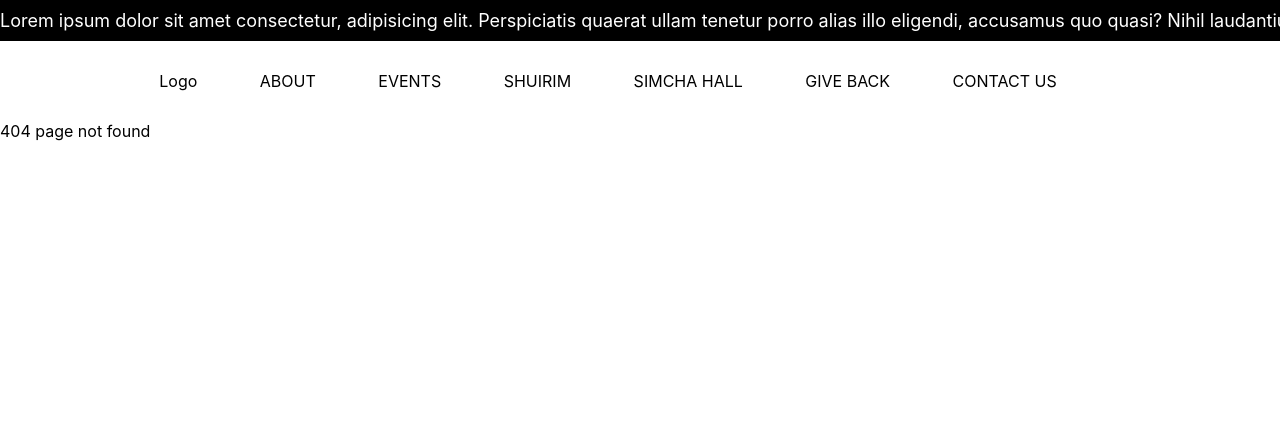
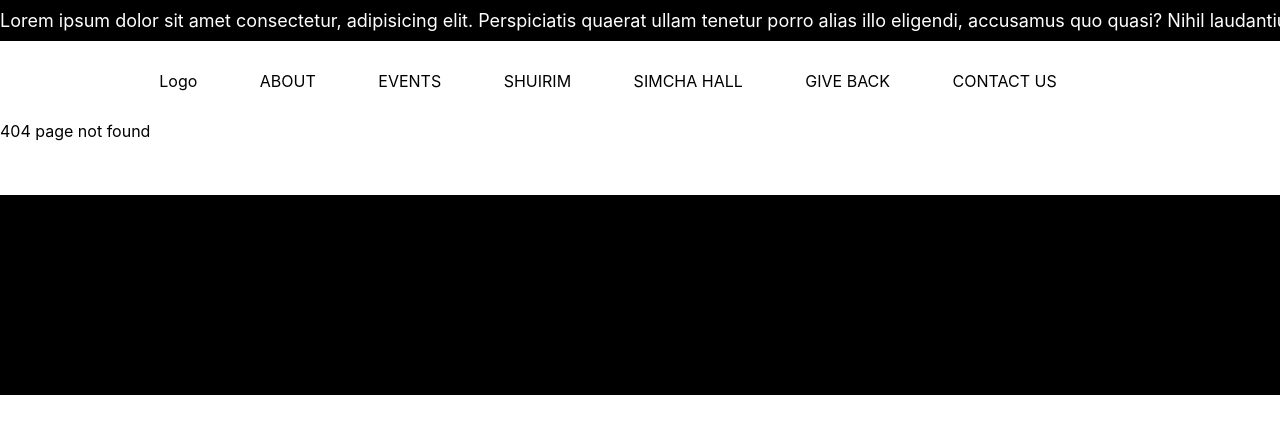
Before and after one commit to nateweis/Kahal_Chesed_Vemes_Frontend, a React (Create React App) app: page /pages in a window 1280 px wide. Shown: the top 434 px of the page. Built offline with nearby package versions, Linux system fonts and the light colour scheme.

Commit message:
added back the footer

```diff
--- a/src/components/Template/Template.jsx
+++ b/src/components/Template/Template.jsx
@@ -11,7 +11,7 @@ class Template extends Component{
         return(
             <>  <FlashMessage />
                 <Nav history={this.props.history} />
-                {/* <Footer /> */}
+                <Footer />
             </>
         )
     }
--- a/src/components/Template/template.css
+++ b/src/components/Template/template.css
@@ -13,5 +13,5 @@
     width: 100vw;
     background-color: black;
     position: absolute;
-    bottom: 0;
+    bottom: -254px;
 }
--- a/src/index.css
+++ b/src/index.css
@@ -16,9 +16,9 @@ code {
     monospace;
 
 }
-/* #root{
+#root{
   position: relative;
-} */
+}
 /* div{
   border: 1px solid black;
 } */
```
